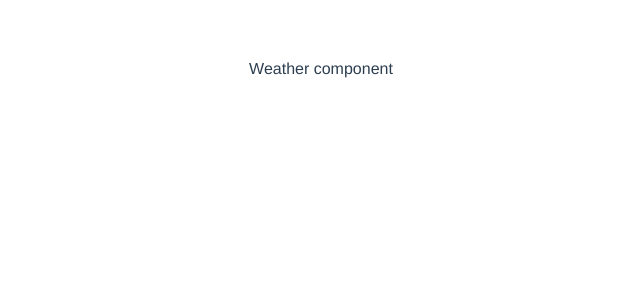
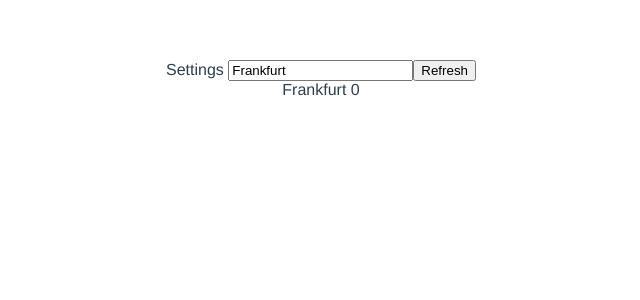
Before and after one commit to samsour/stats-n-stuff, a Vue app: page / in a window 1280 px wide. Shown: the top 300 px of the page, without its empty margins (319-959 px from the left). Built offline with nearby package versions, Linux system fonts and the light colour scheme; no server answers.

Commit message:
Add store and weather api handling

```diff
--- a/src/App.vue
+++ b/src/App.vue
@@ -1,15 +1,18 @@
 <template>
   <div id="app">
-    <weather :location="'Frankfurt'" :language="'de'" />
+    <settings />
+    <weather />
   </div>
 </template>
 
 <script>
+import Settings from './components/Settings';
 import Weather from './components/Weather';
 
 export default {
   name: 'app',
   components: {
+    Settings,
     Weather
   }
 }
--- /dev/null
+++ b/src/components/Settings.vue
@@ -0,0 +1,33 @@
+<template>
+  <div class="settings">
+      Settings
+      <input type="text" v-model="location" />
+      <button @click="refresh">Refresh</button>
+  </div>
+</template>
+
+<script>
+import { mapGetters } from 'vuex';
+
+export default {
+    name: "settings",
+    computed: {
+        location: {
+            get() {
+                return this.$store.getters["weather/location"];
+            },
+            set(locationName) {
+                this.$store.commit("weather/SET_LOCATION", locationName);
+            }
+        }
+    },
+    methods: {
+        refresh() {
+            this.$store.dispatch("weather/fetchData");
+        }
+    }
+};
+</script>
+
+<style>
+</style>
--- a/src/components/Weather.vue
+++ b/src/components/Weather.vue
@@ -1,32 +1,29 @@
 <template>
   <div class="weather">
-    Weather component
+    {{ location }}
+    {{ temperature }}
   </div>
 </template>
 
 <script>
+import { mapGetters } from "vuex";
+
 export default {
-  name: 'weather',
-  props: {
-    location: String,
-    language: String
-  },
-  data() {
-    return {
-      baseUrl: '//api.weatherstack.com/',
-      accessKey: '5b91bf1c9ac7e5e0b0d863d3d11b6076'
-    }
+  name: "weather",
+  computed: {
+    ...mapGetters({
+        location: "weather/location",
+        temperature: "weather/temperature"
+    })
   },
   mounted() {
-    fetch(`${this.baseUrl}?access_key=${this.accessKey}&query=${this.location}&language=${this.language}`)
-    .then(response => {
-      console.log(response.json())
-    })
+      if (this.location) {
+          this.$store.dispatch("weather/fetchData");
+      }
   }
-}
+};
 </script>
 
 <!-- Add "scoped" attribute to limit CSS to this component only -->
 <style scoped lang="scss">
-
 </style>
--- /dev/null
+++ b/src/store/index.js
@@ -0,0 +1,13 @@
+import Vue from "vue";
+import Vuex from "vuex";
+import weather from "./modules/weather";
+
+Vue.use(Vuex);
+
+export default new Vuex.Store({
+    modules: {
+        weather
+    },
+    state: {
+    }
+  })
--- /dev/null
+++ b/src/store/modules/weather.js
@@ -0,0 +1,36 @@
+import api from "@/utils/api";
+
+export default {
+    namespaced: true,
+    state: {
+        location: "Frankfurt",
+        locationData: {},
+        weatherData: {}
+    },
+    getters: {
+        location: state => state.location,
+        temperature: state => state.weatherData.temperature | '?',
+        feelslike: state => state.weatherData.feelslike | '?',
+    },
+    mutations: {
+        SET_LOCATION(state, data) {
+            state.location = data;
+        },
+        SET_LOCATION_DATA(state, data) {
+            state.locationData = data;
+        },
+        SET_WEATHER_DATA(state, data) {
+            state.weatherData = data;
+        }
+    },
+    actions: {
+        fetchData({ commit, state }) {
+            fetch(`${api.baseUrl}/current?access_key=${api.accessToken}&query=${state.location}`)
+                .then(response => response.json())
+                .then(data => {
+                    data.location ? commit("SET_LOCATION_DATA", data.location) : console.log("no location");
+                    data.current ? commit("SET_WEATHER_DATA", data.current) : console.log("no current weather");
+                })
+        }
+    }
+};
--- /dev/null
+++ b/src/utils/api.js
@@ -0,0 +1,4 @@
+export default ({
+    baseUrl: '//api.weatherstack.com/',
+    accessToken: '5b91bf1c9ac7e5e0b0d863d3d11b6076',
+  });
```
